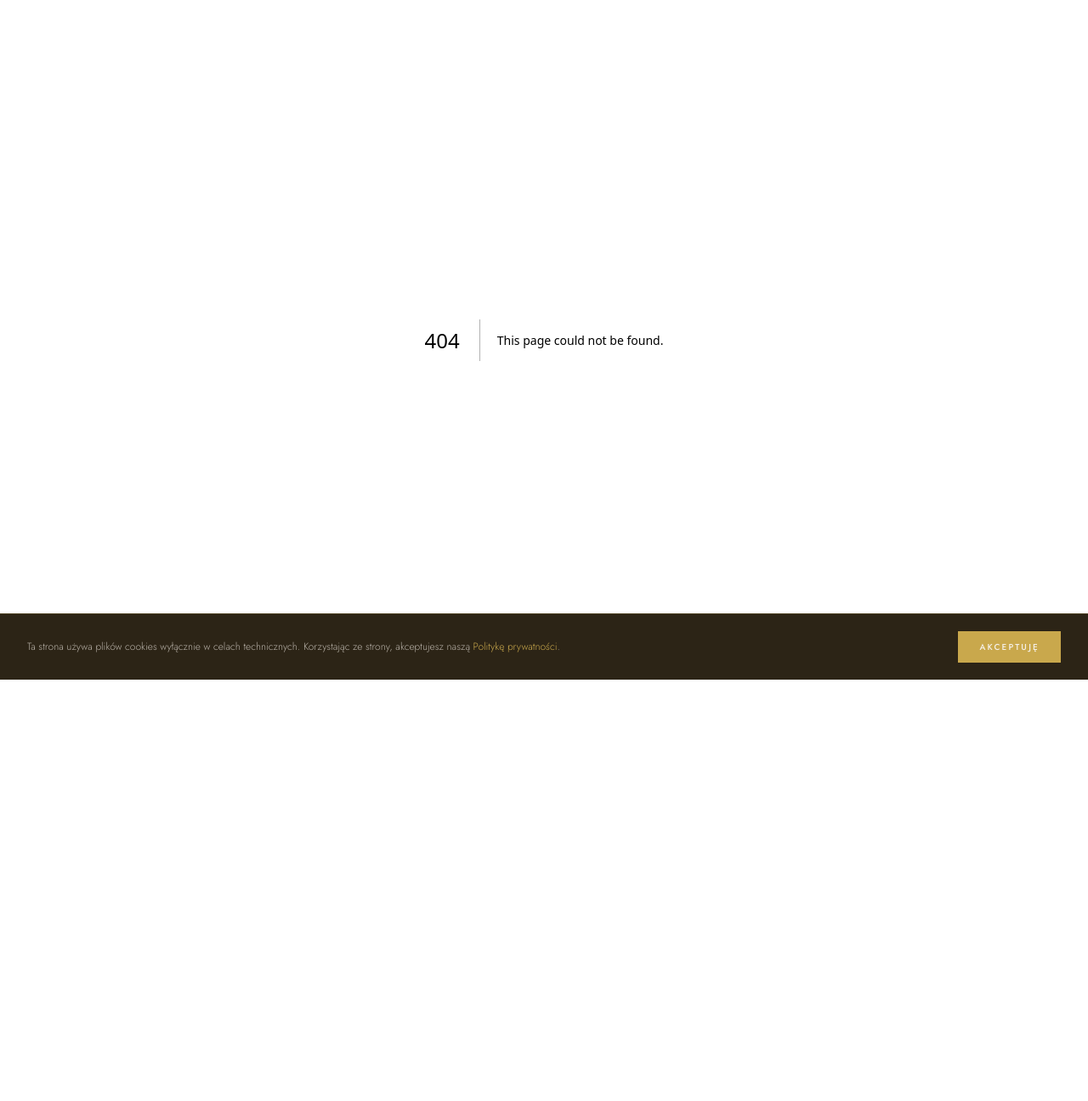
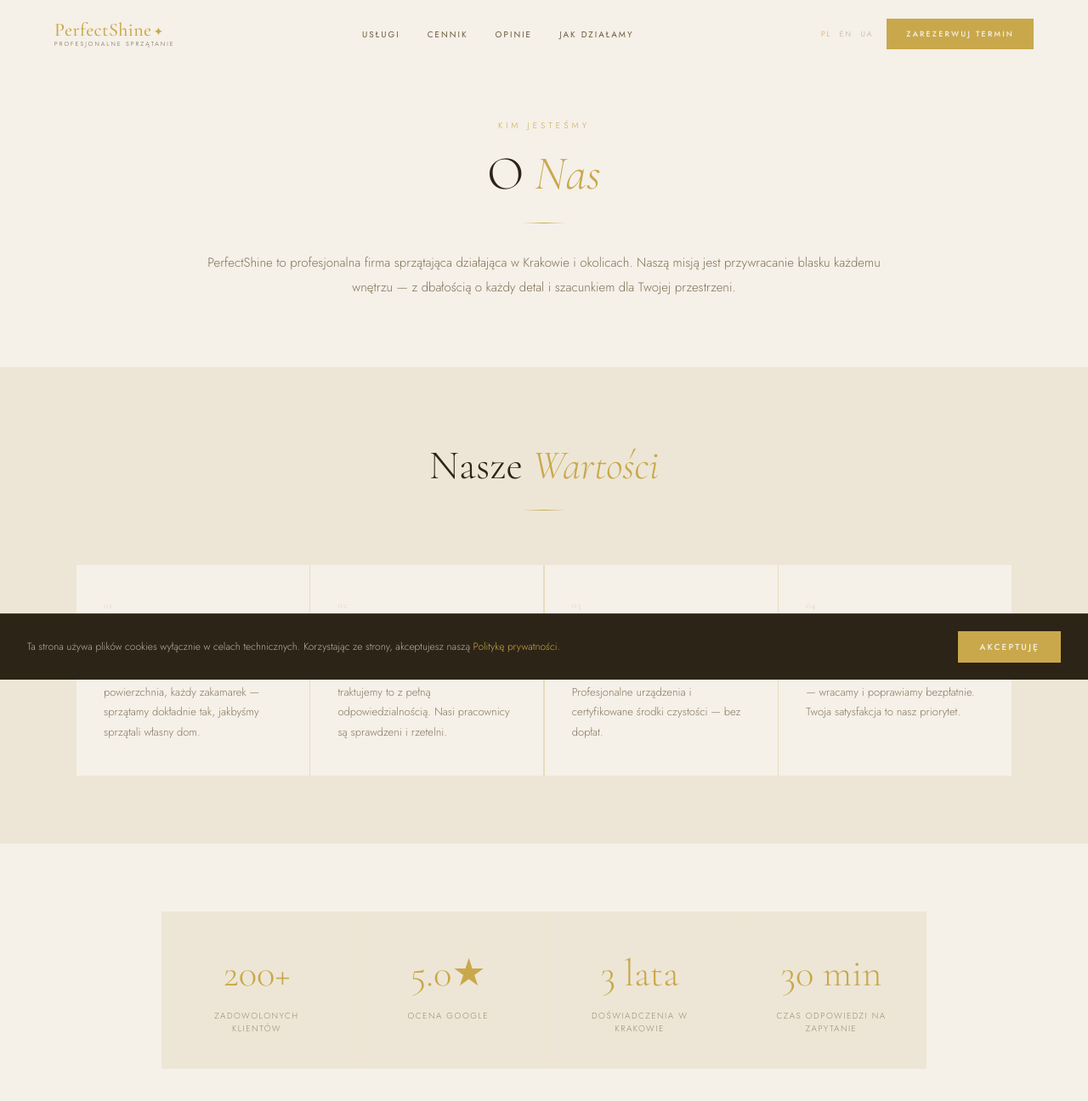
Before and after one commit to MaksymDemianenko/perfect_shine, a Next.js app: page /about in a window 1280 px wide. Before the commit this address had no page. Shown: the top 1296 px of the page at 85% size. Before the commit the page ends 800 px from the top, so only its background shows below. Built offline with nearby package versions, Linux system fonts and the light colour scheme.

Commit message:
add about page

```diff
--- /dev/null
+++ b/src/app/about/page.js
@@ -0,0 +1,105 @@
+import Header from "@/components/Header";
+import Footer from "@/components/Footer";
+import Link from "next/link";
+
+export const metadata = {
+  title: "O Nas – PerfectShine",
+  description: "Poznaj zespół PerfectShine – profesjonalne sprzątanie w Krakowie z efektem WOW.",
+};
+
+export default function AboutPage() {
+  const serif = "'Cormorant Garamond', Georgia, serif";
+  const sans = "'Jost', sans-serif";
+
+  return (
+    <main style={{ minHeight: "100vh", backgroundColor: "var(--ps-cream)" }}>
+      <Header />
+
+      {/* Hero */}
+      <section style={{ padding: "140px 2rem 80px", textAlign: "center", backgroundColor: "var(--ps-cream)" }}>
+        <div style={{ maxWidth: 800, margin: "0 auto" }}>
+          <p style={{ fontFamily: sans, fontSize: 10, fontWeight: 300, letterSpacing: "0.4em", textTransform: "uppercase", color: "var(--ps-gold)", marginBottom: "1rem" }}>
+            Kim jesteśmy
+          </p>
+          <h1 style={{ fontFamily: serif, fontSize: "clamp(2rem,5vw,3.5rem)", fontWeight: 300, color: "var(--ps-dark)", margin: "0 0 1.5rem", lineHeight: 1.2 }}>
+            O <em style={{ color: "var(--ps-gold)", fontStyle: "italic" }}>Nas</em>
+          </h1>
+          <div style={{ width: 50, height: 1, background: "linear-gradient(90deg,transparent,var(--ps-gold),transparent)", margin: "0 auto 2rem" }} />
+          <p style={{ fontFamily: sans, fontSize: 15, fontWeight: 300, color: "var(--ps-brown)", lineHeight: 1.9, opacity: 0.85 }}>
+            PerfectShine to profesjonalna firma sprzątająca działająca w Krakowie i okolicach.
+            Naszą misją jest przywracanie blasku każdemu wnętrzu — z dbałością o każdy detal
+            i szacunkiem dla Twojej przestrzeni.
+          </p>
+        </div>
+      </section>
+
+      {/* Values */}
+      <section style={{ backgroundColor: "var(--ps-cream-dark)", padding: "80px 2rem" }}>
+        <div style={{ maxWidth: 1100, margin: "0 auto" }}>
+          <div style={{ textAlign: "center", marginBottom: "4rem" }}>
+            <h2 style={{ fontFamily: serif, fontSize: "clamp(1.8rem,4vw,3rem)", fontWeight: 300, color: "var(--ps-dark)", margin: "0 0 1rem" }}>
+              Nasze <em style={{ color: "var(--ps-gold)", fontStyle: "italic" }}>Wartości</em>
+            </h2>
+            <div style={{ width: 50, height: 1, background: "linear-gradient(90deg,transparent,var(--ps-gold),transparent)", margin: "0 auto" }} />
+          </div>
+
+          <div style={{ display: "grid", gridTemplateColumns: "repeat(auto-fit, minmax(240px, 1fr))", gap: "1.5px", backgroundColor: "rgba(201,168,76,0.15)" }}>
+            {[
+              { num: "01", title: "Perfekcja w każdym detalu", desc: "Nie pomijamy żadnego kąta. Każda powierzchnia, każdy zakamarek — sprzątamy dokładnie tak, jakbyśmy sprzątali własny dom." },
+              { num: "02", title: "Zaufanie i dyskrecja", desc: "Wchodzimy do Twojego domu — traktujemy to z pełną odpowiedzialnością. Nasi pracownicy są sprawdzeni i rzetelni." },
+              { num: "03", title: "Własny sprzęt i środki", desc: "Przywozimy wszystko ze sobą. Profesjonalne urządzenia i certyfikowane środki czystości — bez dopłat." },
+              { num: "04", title: "Gwarancja jakości", desc: "Jeśli coś nie spełnia Twoich oczekiwań — wracamy i poprawiamy bezpłatnie. Twoja satysfakcja to nasz priorytet." },
+            ].map((v, i) => (
+              <div key={i} style={{ backgroundColor: "var(--ps-cream)", padding: "2.5rem 2rem" }}>
+                <div style={{ fontFamily: serif, fontSize: 11, color: "var(--ps-gold)", opacity: 0.4, marginBottom: "1rem", letterSpacing: "0.1em" }}>{v.num}</div>
+                <h3 style={{ fontFamily: serif, fontSize: 20, fontWeight: 400, color: "var(--ps-dark)", marginBottom: "0.75rem" }}>{v.title}</h3>
+                <p style={{ fontFamily: sans, fontSize: 13, fontWeight: 300, color: "var(--ps-brown)", lineHeight: 1.8, opacity: 0.8 }}>{v.desc}</p>
+              </div>
+            ))}
+          </div>
+        </div>
+      </section>
+
+      {/* Stats */}
+      <section style={{ backgroundColor: "var(--ps-cream)", padding: "80px 2rem" }}>
+        <div style={{ maxWidth: 900, margin: "0 auto" }}>
+          <div style={{ display: "grid", gridTemplateColumns: "repeat(auto-fit, minmax(180px, 1fr))", gap: "1.5px", backgroundColor: "rgba(201,168,76,0.15)" }}>
+            {[
+              { num: "200+", label: "Zadowolonych klientów" },
+              { num: "5.0★", label: "Ocena Google" },
+              { num: "3 lata", label: "Doświadczenia w Krakowie" },
+              { num: "30 min", label: "Czas odpowiedzi na zapytanie" },
+            ].map((s, i) => (
+              <div key={i} style={{ backgroundColor: "var(--ps-cream-dark)", padding: "2.5rem", textAlign: "center" }}>
+                <div style={{ fontFamily: serif, fontSize: "clamp(2rem,4vw,2.8rem)", fontWeight: 300, color: "var(--ps-gold)", marginBottom: 8 }}>{s.num}</div>
+                <div style={{ fontFamily: sans, fontSize: 10, fontWeight: 300, color: "var(--ps-brown)", letterSpacing: "0.15em", textTransform: "uppercase", opacity: 0.65 }}>{s.label}</div>
+              </div>
+            ))}
+          </div>
+        </div>
+      </section>
+
+      {/* CTA */}
+      <section style={{ backgroundColor: "var(--ps-dark)", padding: "80px 2rem", textAlign: "center" }}>
+        <div style={{ maxWidth: 600, margin: "0 auto" }}>
+          <h2 style={{ fontFamily: serif, fontSize: "clamp(1.8rem,4vw,3rem)", fontWeight: 300, color: "rgba(245,240,232,0.9)", margin: "0 0 1rem" }}>
+            Gotowy na efekt <em style={{ color: "var(--ps-gold)", fontStyle: "italic" }}>WOW?</em>
+          </h2>
+          <p style={{ fontFamily: sans, fontSize: 13, fontWeight: 300, color: "rgba(245,240,232,0.45)", lineHeight: 1.8, marginBottom: "2.5rem" }}>
+            Skontaktuj się z nami — odpowiemy w ciągu 30 minut.
+          </p>
+          <div style={{ display: "flex", gap: "1rem", justifyContent: "center", flexWrap: "wrap" }}>
+            <Link href="/order" style={{ fontFamily: sans, fontSize: 10, fontWeight: 500, letterSpacing: "0.28em", textTransform: "uppercase", backgroundColor: "var(--ps-gold)", color: "var(--ps-cream)", padding: "16px 36px", textDecoration: "none", border: "1px solid var(--ps-gold)" }}>
+              Zarezerwuj termin
+            </Link>
+            <a href="tel:+48575199937" style={{ fontFamily: sans, fontSize: 10, fontWeight: 400, letterSpacing: "0.28em", textTransform: "uppercase", backgroundColor: "transparent", color: "rgba(201,168,76,0.7)", padding: "15px 36px", textDecoration: "none", border: "1px solid rgba(201,168,76,0.3)" }}>
+              +48 575 199 937
+            </a>
+          </div>
+        </div>
+      </section>
+
+      <Footer t={{ location: "Profesjonalne sprzątanie w Krakowie i okolicach. Jakość Premium." }} />
+    </main>
+  );
+}
```
